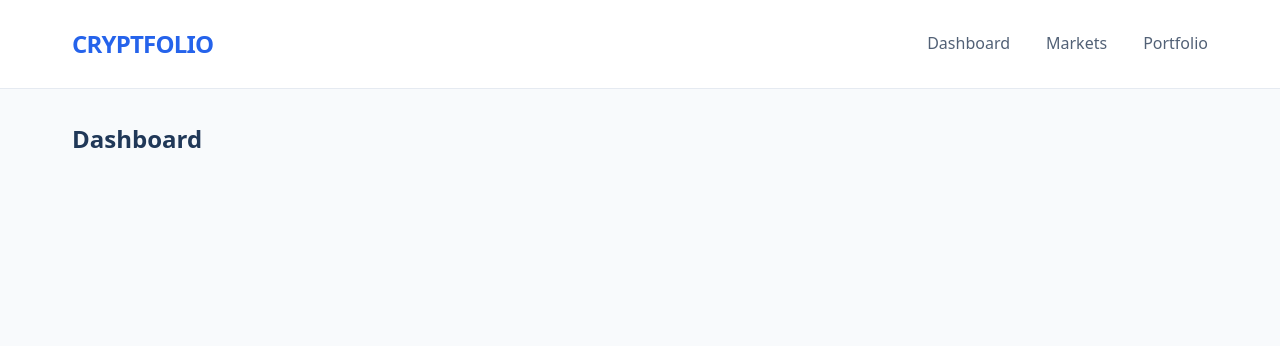
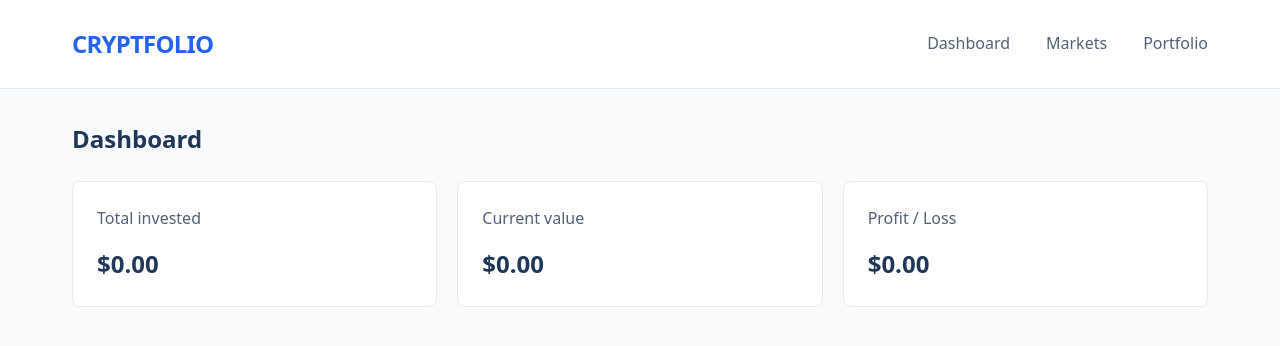
Before and after one commit to lotsueugene1/cryptfolio, a React (Vite) app: page /dashboard in a window 1280 px wide. Shown: the top 346 px of the page. Built offline with nearby package versions, Linux system fonts and the light colour scheme.

Commit message:
Add PortfolioSummary component and integrate it into Dashboard

```diff
--- /dev/null
+++ b/src/components/PortfolioSummary.css
@@ -0,0 +1,37 @@
+.portfolio-summary {
+  display: grid;
+  grid-template-columns: repeat(3, 1fr);
+  gap: 20px;
+  margin-top: 24px;
+}
+
+.summary-card {
+  min-width: 0;
+  padding: 24px;
+  background-color: #ffffff;
+  border: 1px solid #e5eaf1;
+  border-radius: 8px;
+}
+
+.summary-card h2 {
+  margin: 0 0 16px;
+  color: #526176;
+  font-size: 16px;
+  font-weight: 500;
+}
+
+.summary-card p {
+  margin: 0;
+  color: #203858;
+  font-size: 24px;
+  font-weight: 600;
+  font-variant-numeric: tabular-nums;
+  overflow-wrap: anywhere;
+}
+
+@media (max-width: 700px) {
+  .portfolio-summary {
+    grid-template-columns: 1fr;
+    gap: 16px;
+  }
+}
--- a/src/components/PortfolioSummary.jsx
+++ b/src/components/PortfolioSummary.jsx
@@ -0,0 +1,24 @@
+import './PortfolioSummary.css'
+
+function PortfolioSummary(props) {
+  return (
+    <section className="portfolio-summary" aria-label="Portfolio summary">
+      <div className="summary-card">
+        <h2>Total invested</h2>
+        <p>{props.totalInvested}</p>
+      </div>
+
+      <div className="summary-card">
+        <h2>Current value</h2>
+        <p>{props.currentValue}</p>
+      </div>
+
+      <div className="summary-card">
+        <h2>Profit / Loss</h2>
+        <p>{props.profitLoss}</p>
+      </div>
+    </section>
+  )
+}
+
+export default PortfolioSummary
--- a/src/pages/Dashboard.jsx
+++ b/src/pages/Dashboard.jsx
@@ -1,5 +1,16 @@
+import PortfolioSummary from '../components/PortfolioSummary.jsx'
+
 function Dashboard() {
-  return <h1>Dashboard</h1>
+  return (
+    <div>
+      <h1>Dashboard</h1>
+      <PortfolioSummary
+        totalInvested="$0.00"
+        currentValue="$0.00"
+        profitLoss="$0.00"
+      />
+    </div>
+  )
 }
 
 export default Dashboard
```
